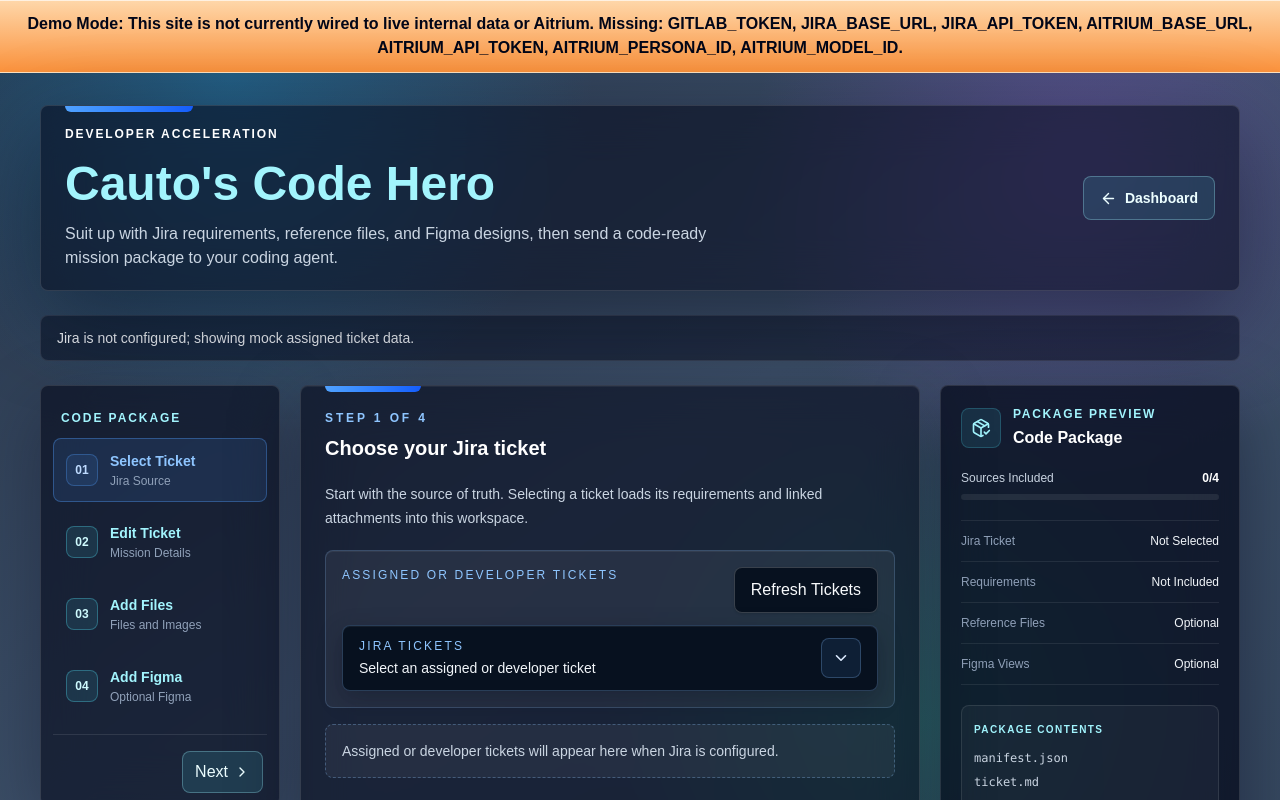
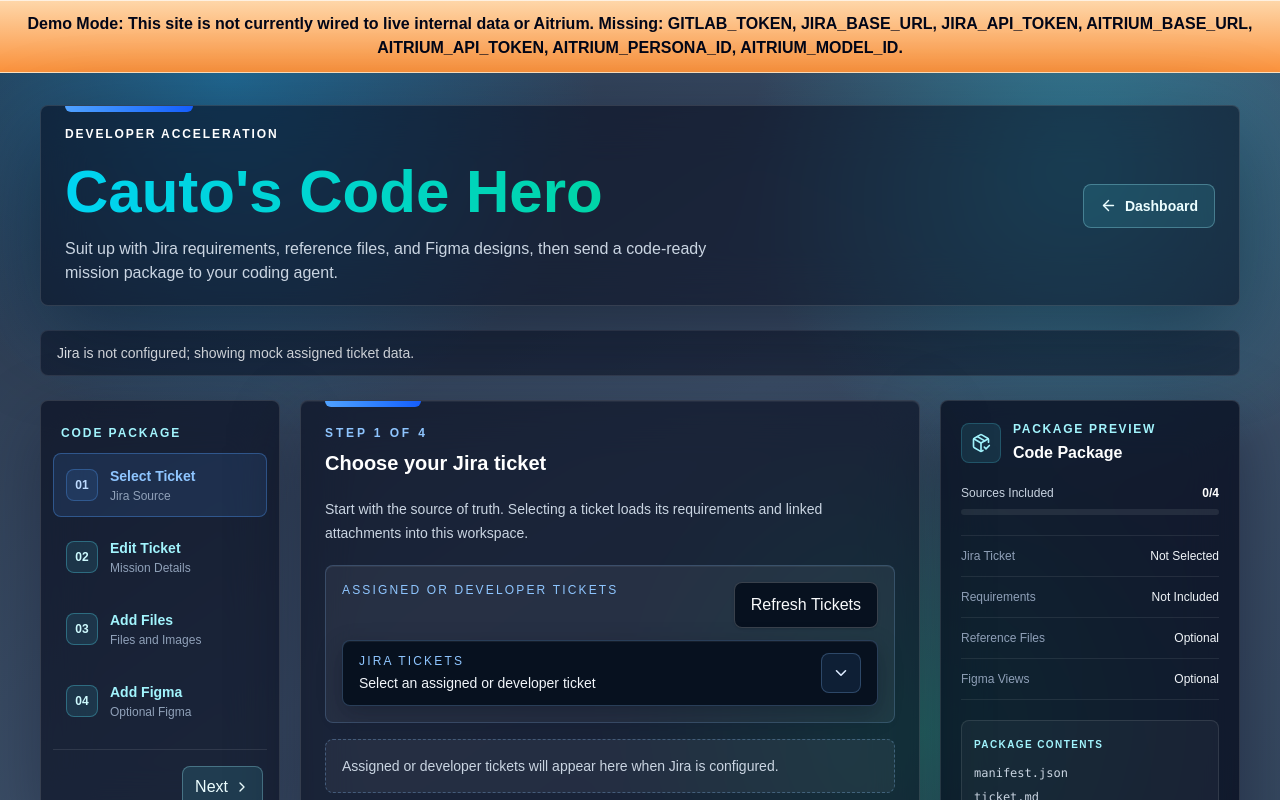
Before and after one commit to kevincauto/workflow-app, a Next.js app: page /ticket-to-code in a window 1280 px wide. Shown: the top 800 px of the page. Built offline with nearby package versions, Linux system fonts and the light colour scheme.

Commit message:
feat: update background gradients and header styles in TicketToCodeDashboard for improved aesthetics

```diff
--- a/src/components/TicketToCodeDashboard.tsx
+++ b/src/components/TicketToCodeDashboard.tsx
@@ -495,7 +495,7 @@
   }
 
   return (
-    <main className="min-h-screen bg-[radial-gradient(circle_at_18%_0%,rgba(14,165,233,0.32),transparent_26%),radial-gradient(circle_at_84%_10%,rgba(168,85,247,0.26),transparent_24%),radial-gradient(circle_at_72%_70%,rgba(16,185,129,0.24),transparent_28%),linear-gradient(145deg,#29384e_0%,#3d5069_46%,#34465d_100%)] bg-fixed px-4 py-8 text-slate-50 sm:px-6 lg:px-10">
+    <main className="min-h-screen bg-[radial-gradient(circle_at_18%_0%,rgba(14,165,233,0.42),transparent_26%),radial-gradient(circle_at_84%_10%,rgba(34,211,238,0.38),transparent_24%),radial-gradient(circle_at_72%_70%,rgba(16,185,129,0.34),transparent_28%),linear-gradient(145deg,#29384e_0%,#3d5069_46%,#34465d_100%)] bg-fixed px-4 py-8 text-slate-50 sm:px-6 lg:px-10">
       <div className="mx-auto flex max-w-375 flex-col gap-6">
         <header className="relative overflow-hidden rounded-lg border border-white/12 bg-slate-950/55 px-5 py-5 shadow-[0_28px_90px_rgba(2,6,23,0.45)] backdrop-blur-xl sm:px-6">
           <div
@@ -509,7 +509,7 @@
                   Developer acceleration
                 </p>
               </div>
-              <h1 className="mt-3 text-3xl font-bold leading-tight text-cyan-200 sm:text-4xl lg:text-5xl">
+              <h1 className="mt-3 bg-linear-to-r from-cyan-400 to-emerald-400 bg-clip-text text-4xl font-bold leading-tight text-transparent sm:text-5xl lg:text-6xl">
                 Cauto&apos;s Code Hero
               </h1>
               <p className="mt-2 max-w-2xl text-sm leading-6 text-slate-300 sm:text-base">
```
